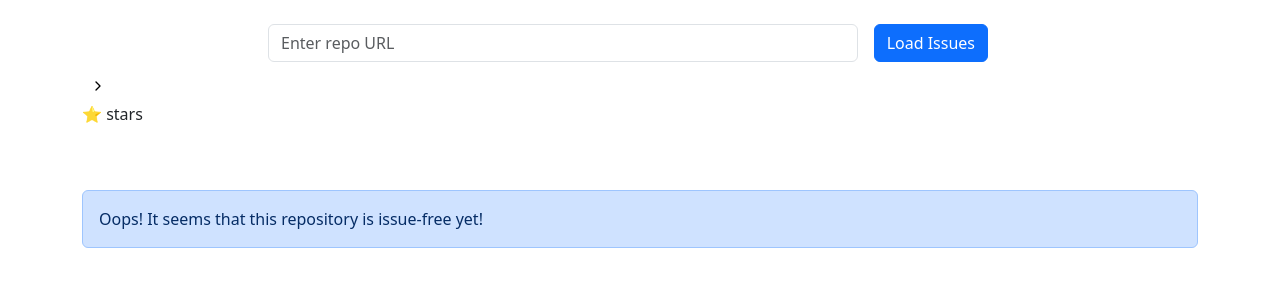
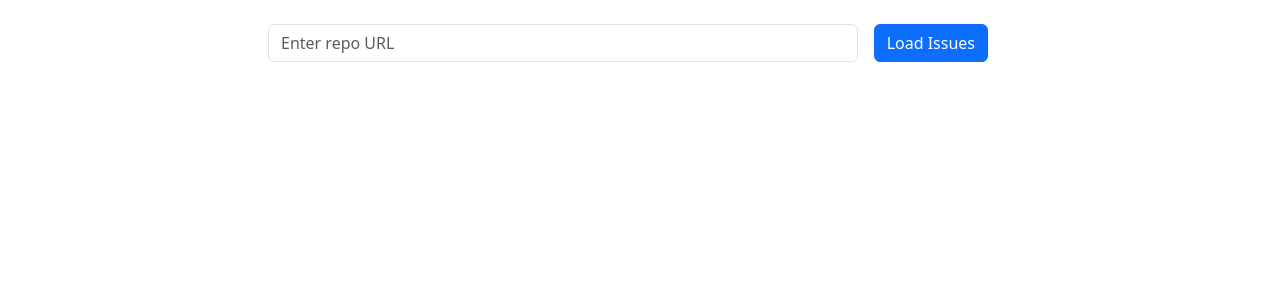
Before and after one commit to Mariagosp/github-kanban, a React (Vite) app: page / in a window 1280 px wide. Shown: the top 300 px of the page. Built offline with nearby package versions, Linux system fonts and the light colour scheme.

Commit message:
fixed input

```diff
--- a/src/App.tsx
+++ b/src/App.tsx
@@ -21,6 +21,7 @@ export const App = () => {
 
   const repoPath = repoUrl.replace('https://github.com/', '');
   console.log(issues);
+  console.log('owner', owner);
 
   const handleDragOver = (event: DragEndEvent) => {
     const { active, over } = event;
@@ -115,7 +116,7 @@ export const App = () => {
             </div>
           </div>
         )}
-        {!errorIssues && !errorRepo && !isLoading && (
+        {!errorIssues && !errorRepo && !isLoading && owner.name && (
           <>
             <Row className="mb-5">
               <h5 className="d-flex align-items-center gap-2">
```
